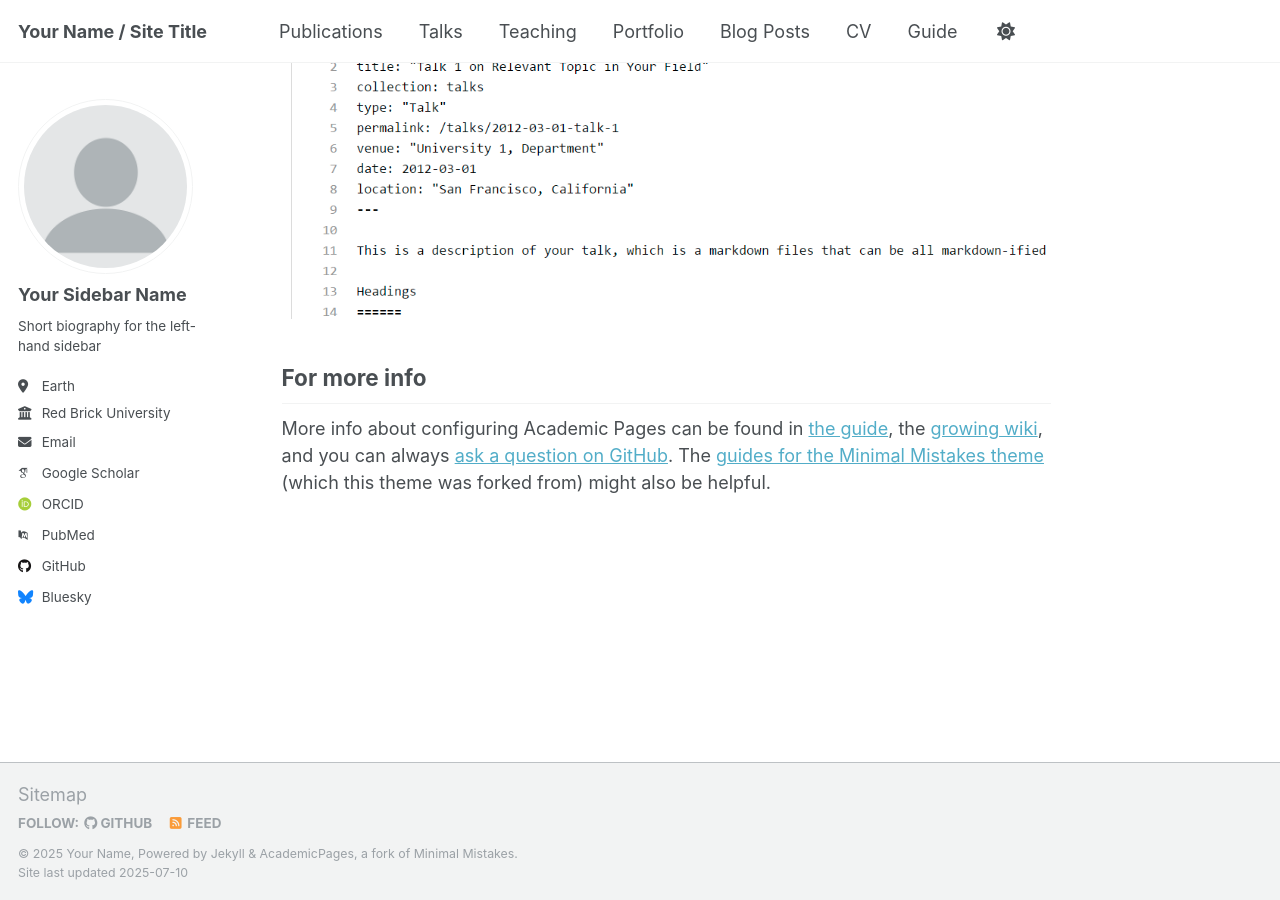
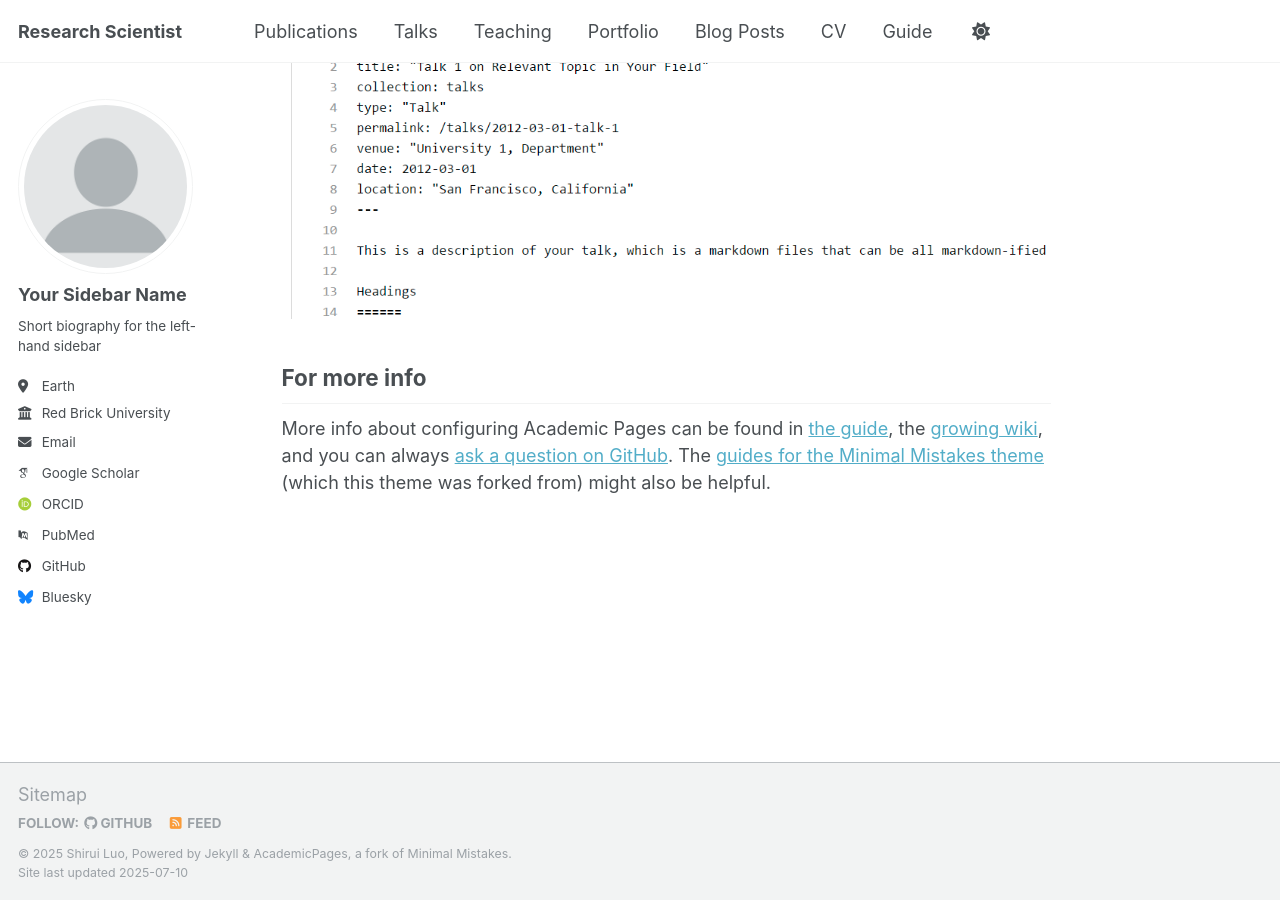
Before and after one commit to siriluo/siriluo.github.io, a Jekyll site: the page built from _pages/about.md, in a window 1280 px wide and 900 px high, scrolled down 2880 px. Built offline with Jekyll 4.4.1, drawn with Linux system fonts in a browser that asks for light colours; some web fonts are replaced; a script that is not in the unit is left out.

Commit message:
Update content

```diff
--- a/_config.yml
+++ b/_config.yml
@@ -9,9 +9,9 @@
 # Basic Site Settings
 locale                   : "en-US"
 site_theme               : "default"
-title                    : "Your Name / Site Title"
+title                    : "Research Scientist"
 title_separator          : "-"
-name                     : &name "Your Name"
+name                     : &name "Shirui Luo"
 description              : &description "personal description"
 url                      : https://academicpages.github.io # the base hostname & protocol for your site e.g. "https://[your GitHub username].github.io" or if you already have some other page hosted on Github then use "https://[your GitHub username].github.io/[Your Repo Name]"
 baseurl                  : "" # the subpath of your site, e.g. "/blog"
```
